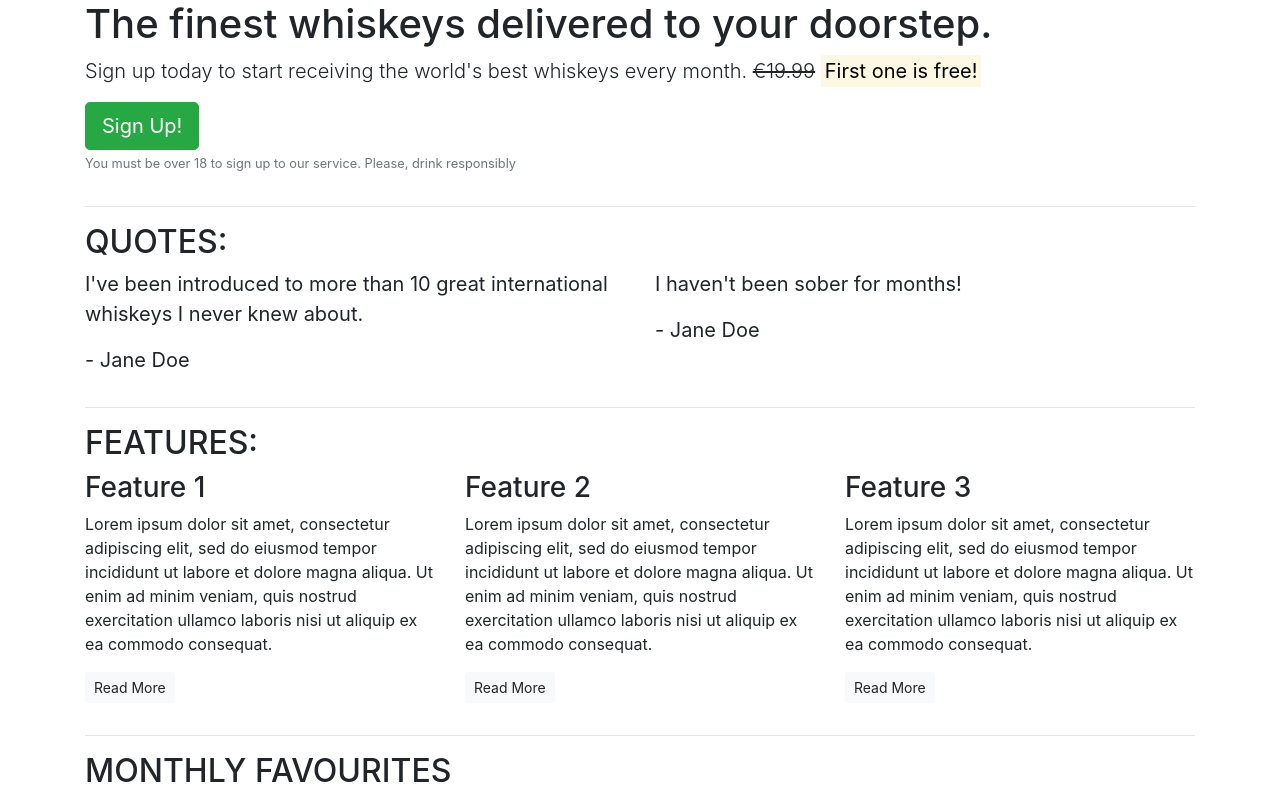
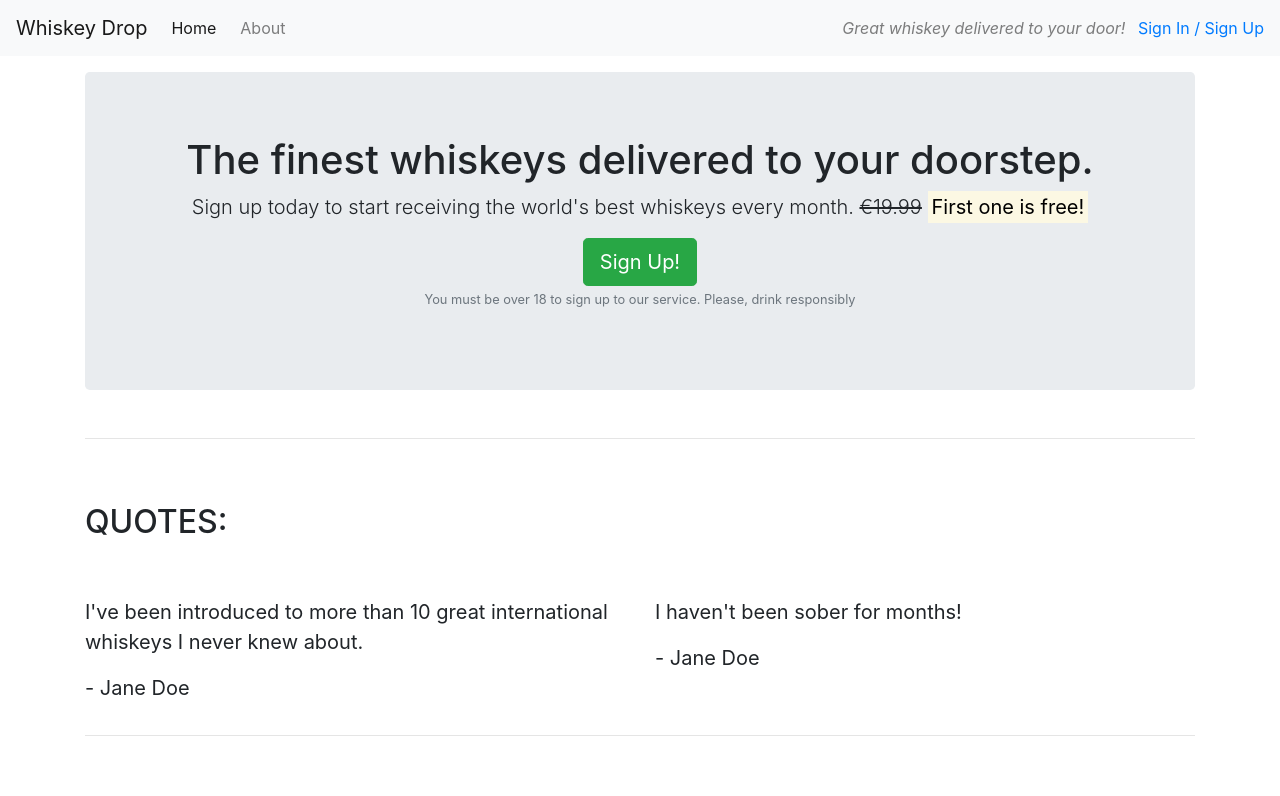
Before and after one commit to JordanCH05/whiskey-drop-bootstrap4, a website: page index.html in a window 1280 px wide. Shown: the top 796 px of the page. Drawn offline with nearby package versions, Linux system fonts and the light colour scheme.

Commit message:
Add navigation bar and jumbotron styling

```diff
--- a/index.html
+++ b/index.html
@@ -10,13 +10,26 @@
 </head>
 
 <body>
-  <article class="container">
+  <nav class="navbar navbar-light bg-light navbar-expand-sm">
+    <a href="/" class="navbar-brand">Whiskey Drop</a>
+    <ul class="navbar-nav mr-auto">
+      <li class="active nav-item mr-2"><a class="nav-link" href="/">Home</a></li>
+      <li class="nav-item mr-2"><a class="nav-link" href="/about">About</a></li>
+      <li class="nav-item mr-2 d-block d-sm-none"><a class="nav-link" href="/login">Sign In / Sign Up</a></li>
+    </ul>
+    <div class="d-none d-md-block">
+      <p class="navbar-text my-auto mr-2"><i>Great whiskey delivered to your door!</i></p>
+      <a href="/login">Sign In / Sign Up</a>
+    </div>
+  </nav>
+  <article class="container mt-3">
     <!-- Callout -->
     <div class="row">
       <div class="col-12">
-        <section class="callout">
+        <section class="callout jumbotron text-center">
           <h1>The finest whiskeys delivered to your doorstep.</h1>
-          <p class="lead">Sign up today to start receiving the world's best whiskeys every month. <s>€19.99</s>
+          <p class="lead">Sign up today to start receiving the world's best whiskeys every month. <s class="d-none d-sm-inline">€19.99</s>
+            <span class="d-inline d-sm-none"><br></span>
             <strong><mark>First one is free!</mark></strong></p>
           <button class="btn btn-success btn-lg">Sign Up!</button>
           <p class="text-muted"><small>You must be over 18 to sign up to our service. Please, drink responsibly</small>
@@ -30,7 +43,7 @@
     <!-- Quotes -->
     <section class="quotes">
       <div class="row">
-        <div class="col-12">
+        <div class="col-12 my-5">
           <h2 class="text-uppercase">Quotes:</h2>
         </div>
       </div>
@@ -55,7 +68,7 @@
     <!-- Features -->
     <section class="features">
       <div class="row">
-        <div class="col-12">
+        <div class="col-12 my-5">
           <h2 class="text-uppercase">Features:</h2>
         </div>
       </div>
```
